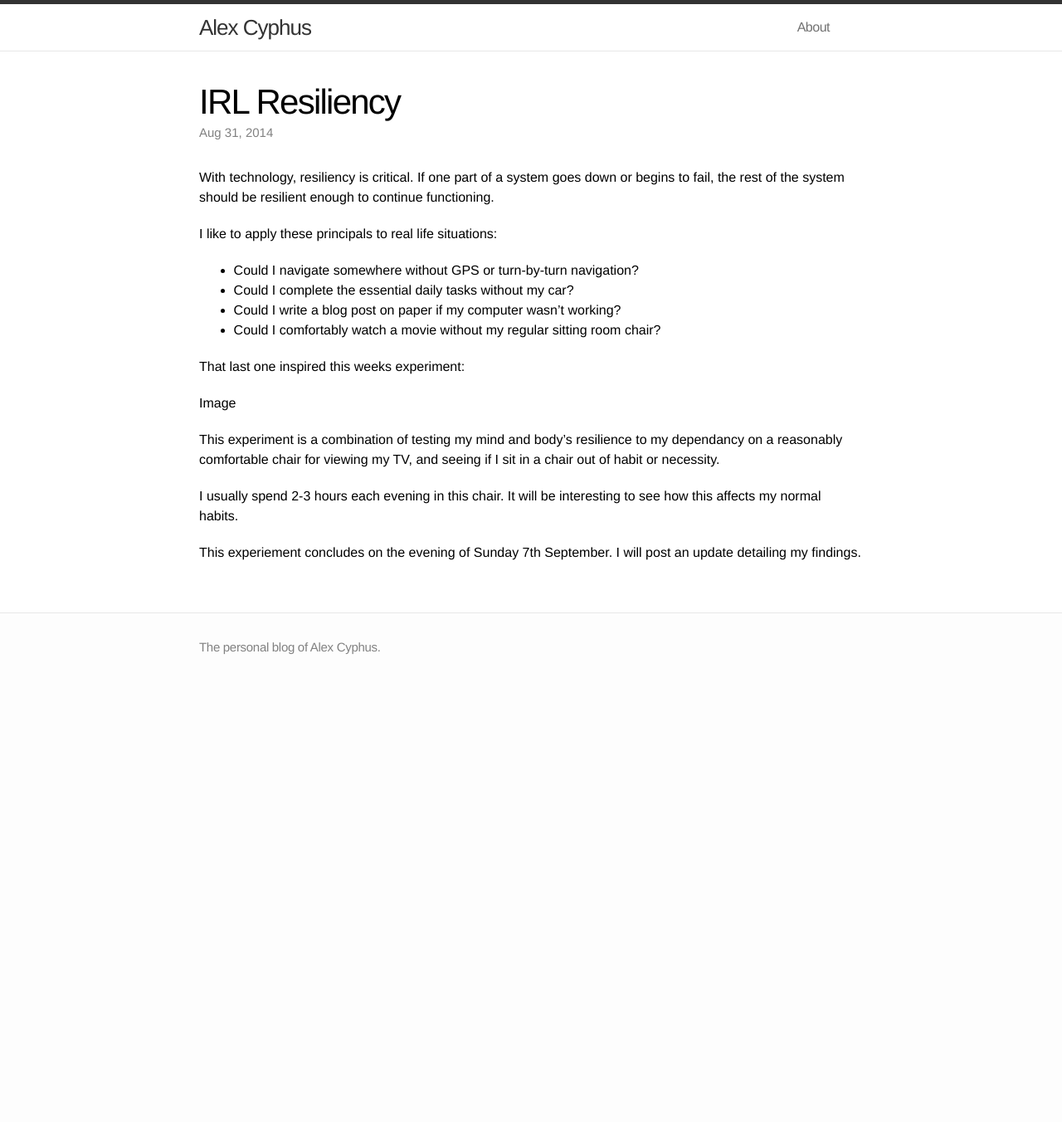
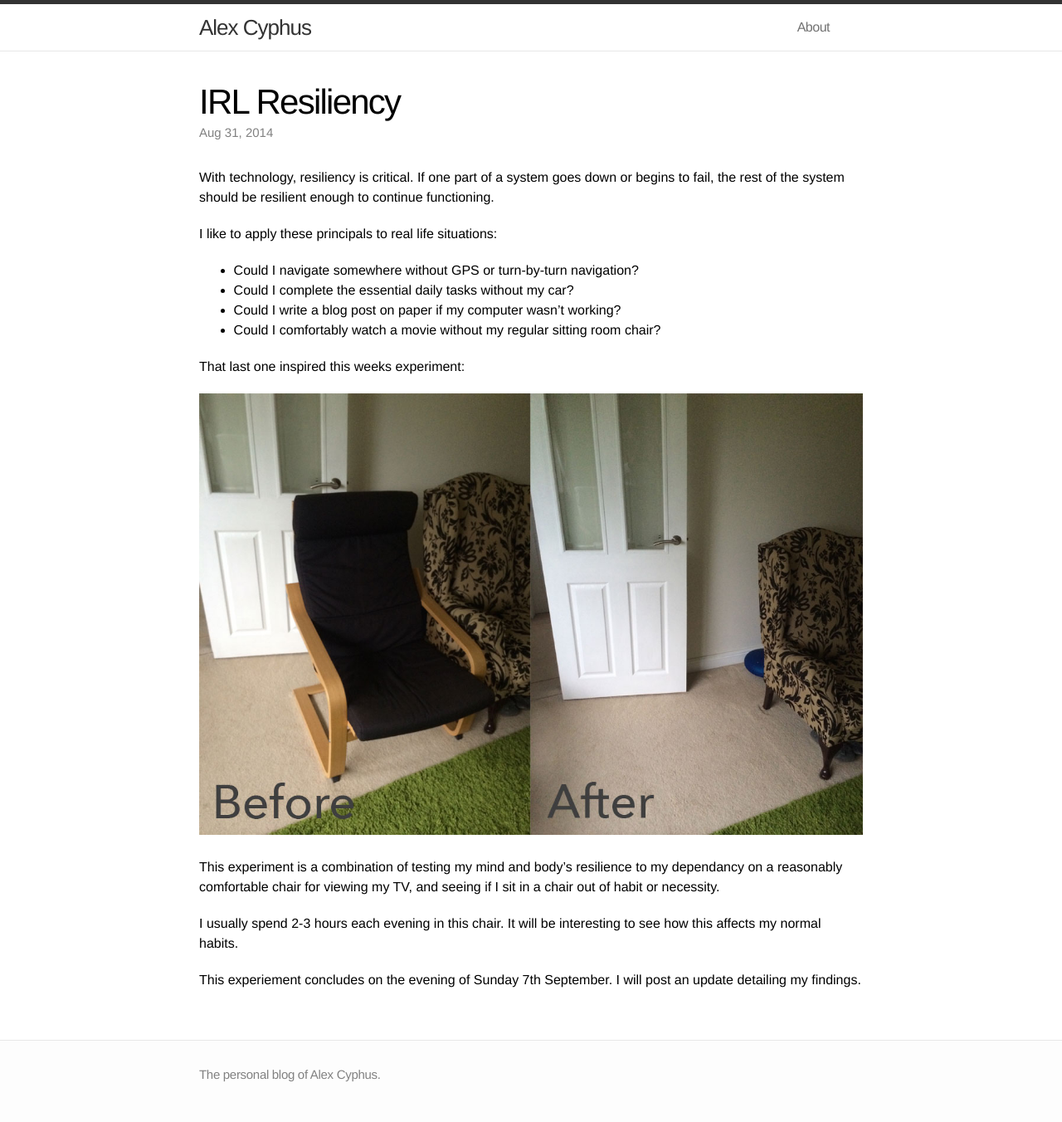
Before and after one commit to ACyphus/acyphus.github.io, a Jekyll site: the page built from _posts/2014-08-31-irl-resiliency.markdown, in a window 1280 px wide. Shown: the whole page at 83% size. Built offline with Jekyll 4.4.1, drawn with Linux system fonts in a browser that asks for light colours; before the commit the page ends 900 px from its top, so only the background shows below that.

Commit message:
add images and new temp css file

```diff
--- a/_includes/head.html
+++ b/_includes/head.html
@@ -8,4 +8,5 @@
 
     <!-- Custom CSS -->
     <link rel="stylesheet" href="{{ "/css/main.css" | prepend: site.baseurl }}">
+    <link rel="stylesheet" href="{{ "/css/style.css" | prepend: site.baseurl }}">
 </head>
--- a/_posts/2014-08-31-irl-resiliency.markdown
+++ b/_posts/2014-08-31-irl-resiliency.markdown
@@ -15,7 +15,7 @@ I like to apply these principals to real life situations:
 
 That last one inspired this weeks experiment:
 
-Image
+![Before and After with chair]({{ site.baseurl }}/assets/sitting-room-chair.jpg)
 
 This experiment is a combination of testing my mind and body's resilience to my dependancy on a reasonably comfortable chair for viewing my TV, and seeing if I sit in a chair out of habit or necessity.
 
--- /dev/null
+++ b/css/style.css
@@ -0,0 +1,3 @@
+img {
+	width:100%;
+}
```
Also changed, not shown: assets/sitting-room-chair.jpg (added).
